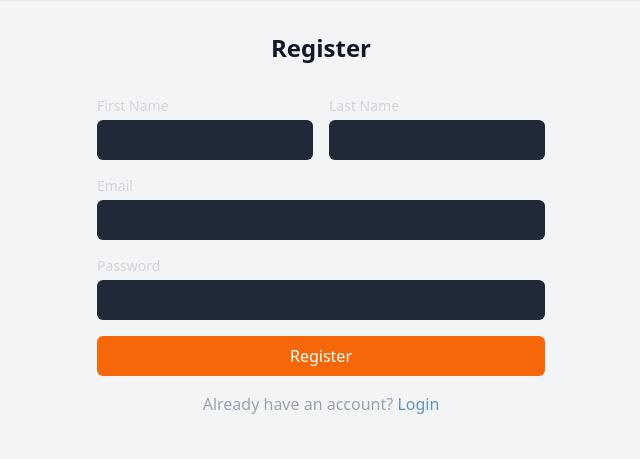
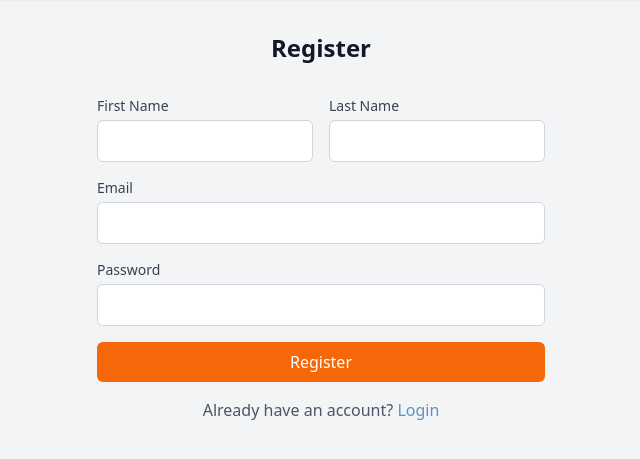
Before and after one commit to ohvoice-adam/petition-qc, a Flask app: page /auth/register in a window 1280 px wide. Shown: the part 65-524 px from the top of the page, without its empty margins (319-959 px from the left). Run offline with Flask 3, Linux system fonts and the light colour scheme; some libraries are stand-ins or nearby versions.

Commit message:
Release v0.1.0
- Fix auth pages showing dark-mode input styles in light mode
- Add VERSION file and __version__ = "0.1.0" to app package

Co-Authored-By: Claude Sonnet 4.6 <noreply@anthropic.com>

```diff
--- a/app/__init__.py
+++ b/app/__init__.py
@@ -1,3 +1,5 @@
+__version__ = "0.1.0"
+
 from flask import Flask
 from flask_sqlalchemy import SQLAlchemy
 from flask_login import LoginManager
--- a/app/templates/auth/forgot_password.html
+++ b/app/templates/auth/forgot_password.html
@@ -13,15 +13,15 @@
         <a href="{{ url_for('settings.index') }}" class="underline hover:no-underline">Settings</a>.
     </div>
     {% else %}
-    <p class="text-gray-400 text-sm mb-6">
+    <p class="text-gray-600 dark:text-gray-400 text-sm mb-6">
         Enter your email address and we will send you a link to reset your password.
     </p>
 
     <form method="POST" class="space-y-4">
         <div>
-            <label for="email" class="block text-sm font-medium text-gray-300">Email</label>
+            <label for="email" class="block text-sm font-medium text-gray-700 dark:text-gray-300">Email</label>
             <input type="email" name="email" id="email" required
-                   class="mt-1 block w-full rounded-md bg-gray-800 border-gray-700 text-white px-3 py-2 focus:border-navy-500 focus:ring-navy-500">
+                   class="mt-1 block w-full rounded-md border border-gray-300 dark:border-gray-700 bg-white dark:bg-gray-800 text-gray-900 dark:text-white px-3 py-2 focus:border-navy-500 focus:ring-navy-500">
         </div>
 
         <button type="submit"
--- a/app/templates/auth/register.html
+++ b/app/templates/auth/register.html
@@ -9,27 +9,27 @@
     <form method="POST" class="space-y-4">
         <div class="grid grid-cols-2 gap-4">
             <div>
-                <label for="first_name" class="block text-sm font-medium text-gray-300">First Name</label>
+                <label for="first_name" class="block text-sm font-medium text-gray-700 dark:text-gray-300">First Name</label>
                 <input type="text" name="first_name" id="first_name" required
-                       class="mt-1 block w-full rounded-md bg-gray-800 border-gray-700 text-white px-3 py-2 focus:border-navy-500 focus:ring-navy-500">
+                       class="mt-1 block w-full rounded-md border border-gray-300 dark:border-gray-700 bg-white dark:bg-gray-800 text-gray-900 dark:text-white px-3 py-2 focus:border-navy-500 focus:ring-navy-500">
             </div>
             <div>
-                <label for="last_name" class="block text-sm font-medium text-gray-300">Last Name</label>
+                <label for="last_name" class="block text-sm font-medium text-gray-700 dark:text-gray-300">Last Name</label>
                 <input type="text" name="last_name" id="last_name" required
-                       class="mt-1 block w-full rounded-md bg-gray-800 border-gray-700 text-white px-3 py-2 focus:border-navy-500 focus:ring-navy-500">
+                       class="mt-1 block w-full rounded-md border border-gray-300 dark:border-gray-700 bg-white dark:bg-gray-800 text-gray-900 dark:text-white px-3 py-2 focus:border-navy-500 focus:ring-navy-500">
             </div>
         </div>
 
         <div>
-            <label for="email" class="block text-sm font-medium text-gray-300">Email</label>
+            <label for="email" class="block text-sm font-medium text-gray-700 dark:text-gray-300">Email</label>
             <input type="email" name="email" id="email" required
-                   class="mt-1 block w-full rounded-md bg-gray-800 border-gray-700 text-white px-3 py-2 focus:border-navy-500 focus:ring-navy-500">
+                   class="mt-1 block w-full rounded-md border border-gray-300 dark:border-gray-700 bg-white dark:bg-gray-800 text-gray-900 dark:text-white px-3 py-2 focus:border-navy-500 focus:ring-navy-500">
         </div>
 
         <div>
-            <label for="password" class="block text-sm font-medium text-gray-300">Password</label>
+            <label for="password" class="block text-sm font-medium text-gray-700 dark:text-gray-300">Password</label>
             <input type="password" name="password" id="password" required
-                   class="mt-1 block w-full rounded-md bg-gray-800 border-gray-700 text-white px-3 py-2 focus:border-navy-500 focus:ring-navy-500">
+                   class="mt-1 block w-full rounded-md border border-gray-300 dark:border-gray-700 bg-white dark:bg-gray-800 text-gray-900 dark:text-white px-3 py-2 focus:border-navy-500 focus:ring-navy-500">
         </div>
 
         <button type="submit"
@@ -38,7 +38,7 @@
         </button>
     </form>
 
-    <p class="mt-4 text-center text-gray-400">
+    <p class="mt-4 text-center text-gray-600 dark:text-gray-400">
         Already have an account?
         <a href="{{ url_for('auth.login') }}" class="text-navy-400 hover:text-navy-300">Login</a>
     </p>
```
Also changed, not shown: app/templates/auth/change_password.html (+5 -5 lines), app/templates/auth/login.html (+5 -5 lines), app/templates/auth/reset_password.html (+4 -4 lines), 1 other file.
